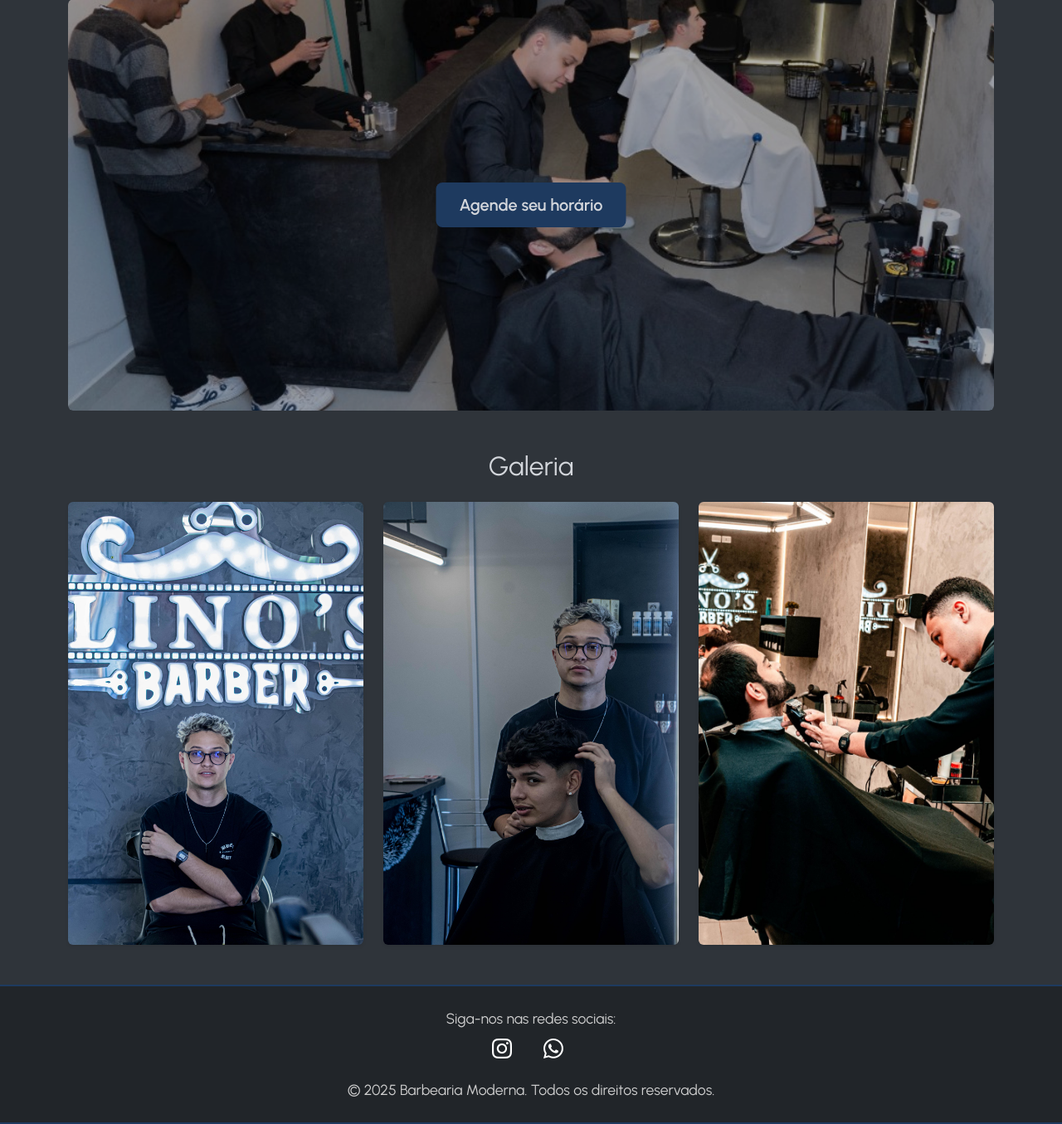
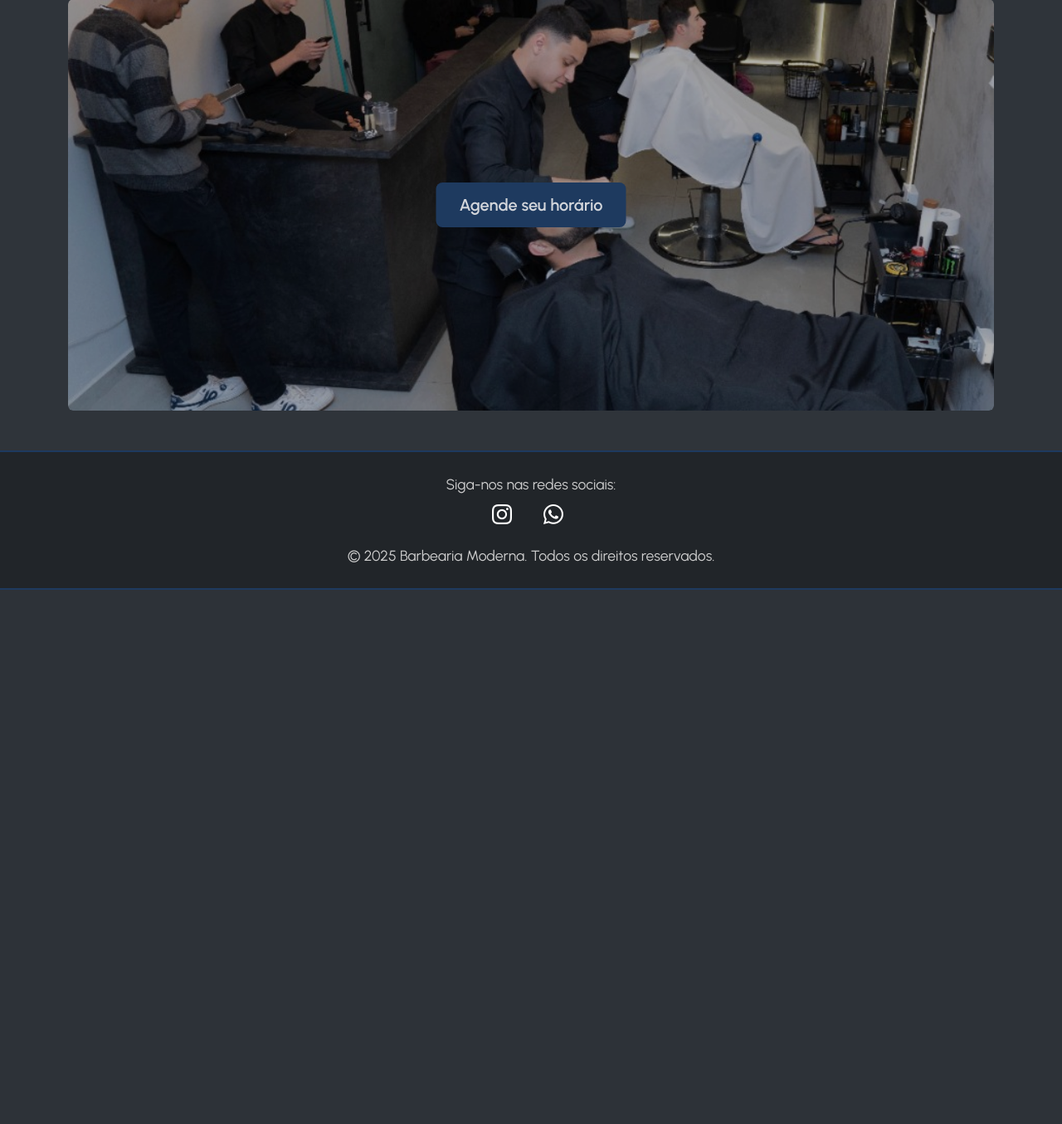
Before and after one commit to vmunhozzz/projeto-lino-s-barber, a PHP site: page / in a window 1280 px wide. Shown: the part 1610-2965 px from the top of the page at 83% size. After the commit the page ends 2321 px from the top, so only its background shows below. Run offline with PHP 8.4, Linux system fonts and the light colour scheme.

Commit message:
atualização parte 2

```diff
--- a/contato.html
+++ b/contato.html
@@ -24,9 +24,9 @@
       </button>
       <div class="collapse navbar-collapse justify-content-end" id="navbarNav">
         <ul class="navbar-nav gap-3">
-          <li class="nav-item"><a class="nav-link" href="#inicio">Início</a></li>
+          <li class="nav-item"><a class="nav-link" href="index.html">Início</a></li>
           <li class="nav-item"><a class="nav-link" href="#sobre">Sobre</a></li>
-          <li class="nav-item"><a class="nav-link" href="#servicos">Serviços</a></li>
+          <li class="nav-item"><a class="nav-link" href="serviços.html">Serviços</a></li>
           <li class="nav-item"><a class="nav-link" href="#contato">Contato</a></li>
         </ul>
       </div>
--- a/css/style.css
+++ b/css/style.css
@@ -289,7 +289,6 @@ footer i {
 #contato h2 {
   color: var(--cor-secundaria);
   font-weight: 700;
-  font-family: 'Roboto Flex', sans-serif;
   margin-bottom: 2rem;
 }
 
--- a/index.html
+++ b/index.html
@@ -23,8 +23,8 @@
         <ul class="navbar-nav gap-3">
           <li class="nav-item"><a class="nav-link" href="#inicio">Início</a></li>
           <li class="nav-item"><a class="nav-link" href="#sobre">Sobre</a></li>
-          <li class="nav-item"><a class="nav-link" href="#servicos">Serviços</a></li>
-          <li class="nav-item"><a class="nav-link" href="#contato">Contato</a></li>
+          <li class="nav-item"><a class="nav-link" href="serviços.html">Serviços</a></li>
+          <li class="nav-item"><a class="nav-link" href="contato.html">Contato</a></li>
         </ul>
       </div>
     </div>
@@ -114,28 +114,6 @@
     </div>
   </section>
 
-  <!-- Galeria de Fotos -->
-  <section class="container my-5">
-    <h2 class="text-center mb-4 fade-in">Galeria</h2>
-    <div class="row g-4 fade-in">
-      <div class="col-12 col-md-4">
-        <div class="gallery-img-wrapper">
-          <img src="images/foto1.jpg" alt="Serviço 1" class="img-fluid rounded shadow-sm gallery-img" loading="lazy">
-        </div>
-      </div>
-      <div class="col-12 col-md-4">
-        <div class="gallery-img-wrapper">
-          <img src="images/foto2.jpg" alt="Serviço 2" class="img-fluid rounded shadow-sm gallery-img" loading="lazy">
-        </div>
-      </div>
-      <div class="col-12 col-md-4">
-        <div class="gallery-img-wrapper">
-          <img src="images/foto3.jpg" alt="Serviço 3" class="img-fluid rounded shadow-sm gallery-img" loading="lazy">
-        </div>
-      </div>
-    </div>
-  </section>
-
   <!-- Footer -->
   <footer id="contato" class="bg-dark text-white py-4">
     <div class="container text-center">
```
Also changed, not shown: serviços.html (+32 -6 lines).
